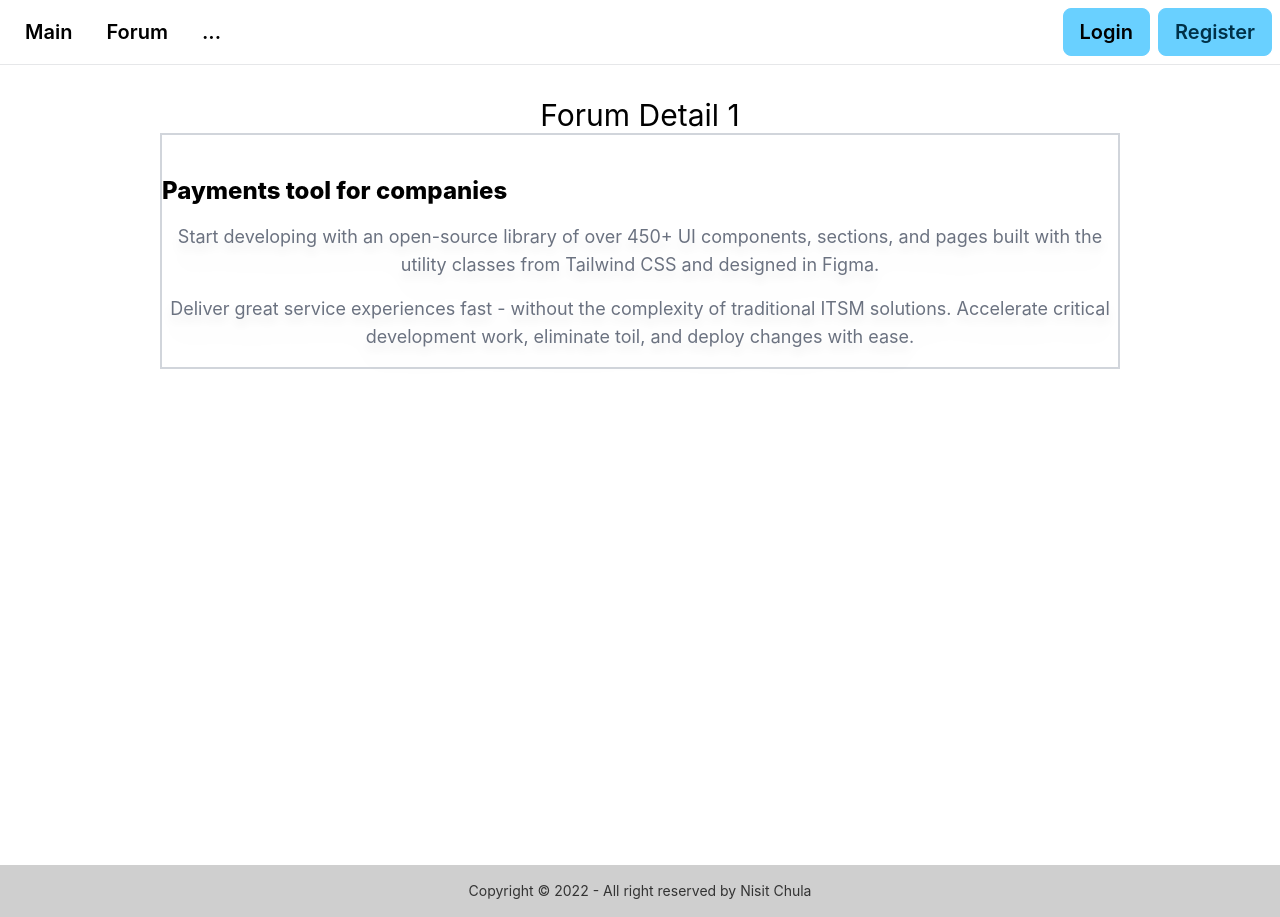
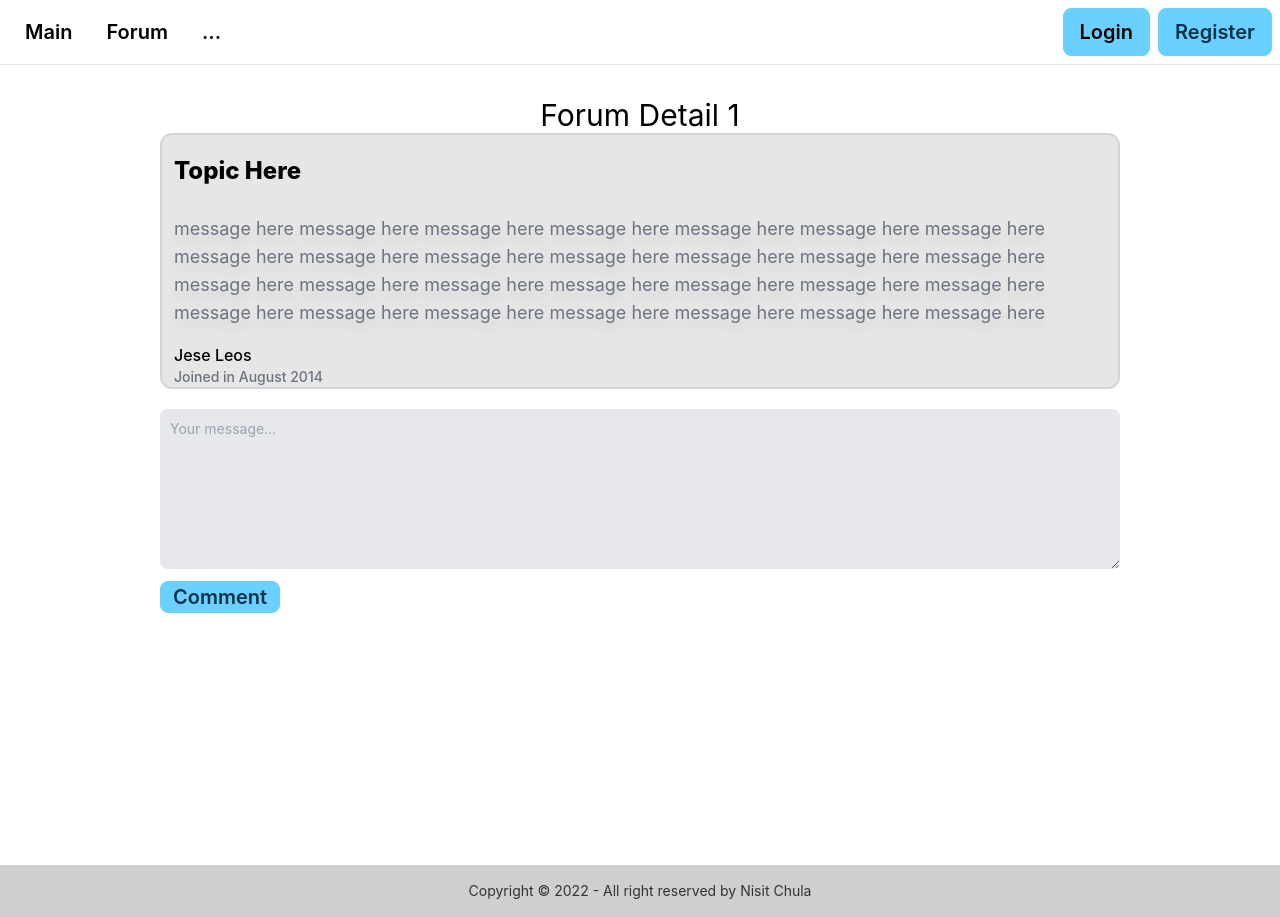
Before and after one commit to Thanapat01/startup-directory, a Next.js app: page /forum/1 in a window 1280 px wide. Built offline with nearby package versions, Linux system fonts and the light colour scheme.

Commit message:
forum detail layout

```diff
--- a/components/navbar.js
+++ b/components/navbar.js
@@ -7,6 +7,7 @@ export default function Navbar() {
         <Link href="/">
           <a className="btn btn-ghost normal-case text-xl ">Main</a>
         </Link>
+
         <Link href="/../forum">
           <a className="btn btn-ghost normal-case text-xl">Forum</a>
         </Link>
--- a/pages/forum/[forumId].js
+++ b/pages/forum/[forumId].js
@@ -16,20 +16,54 @@ export default function ForumDetail(props) {
         Forum Detail {props.forumId}
       </div>
       <div className="flex justify-center">
-        <div className="flex  text-center flex-wrap border-solid border-2 border-gray-300 w-3/4">
-          <h2 class="mt-10 text-2xl font-extrabold dark:text-black ">
-            Payments tool for companies
-          </h2>
-          <p class="my-4 text-lg text-gray-500 drop-shadow-xl">
-            Start developing with an open-source library of over 450+ UI
-            components, sections, and pages built with the utility classes from
-            Tailwind CSS and designed in Figma.
+        <div className="flex text-center bg-base-200 flex-wrap border-solid border-2 rounded-xl border-gray-300 w-3/4 ">
+          <div className="mb-3 ml-3 mt-5 text-2xl font-extrabold ">
+            Topic Here
+          </div>
+          <p className="ml-3 text-left my-4 text-lg text-gray-500 drop-shadow-xl">
+            message here message here message here message here message here
+            message here message here message here message here message here
+            message here message here message here message here message here
+            message here message here message here message here message here
+            message here message here message here message here message here
+            message here message here message here
           </p>
-          <p class="mb-4 text-lg font-normal text-gray-500 dark:text-gray-400 drop-shadow-xl">
-            Deliver great service experiences fast - without the complexity of
-            traditional ITSM solutions. Accelerate critical development work,
-            eliminate toil, and deploy changes with ease.
-          </p>
+          <div className="flex">
+            <div className="flex items-center space-x-4 ">
+              {/* <img
+                className="ml-3 mb-3 w-12 h-12 rounded-full  "
+                src="https://i.pinimg.com/564x/98/fc/88/98fc8863c7e68df57cd7ad7442f0ec18.jpg"
+                alt=""
+              ></img> */}
+            </div>
+            <div className="ml-3">
+              <div className="font-medium text-left">
+                <div>Jese Leos</div>
+                <div className="text-sm text-gray-500 text-left">
+                  Joined in August 2014
+                </div>
+              </div>
+            </div>
+          </div>
+        </div>
+      </div>
+      <div className="">
+        <div className="mt-5 flex justify-center ">
+          <textarea
+            id="message"
+            rows="7"
+            className="block p-2.5 w-3/4 text-sm rounded-lg border-black bg-gray-200 border-gray-200 placeholder-gray-400 focus:outline-none"
+            placeholder="Your message..."
+          ></textarea>
+        </div>
+        <div className="flex justify-center">
+          <div className="flex justify-start w-3/4">
+            <div className="flex-none">
+              <a className="mt-3 mr-2 btn btn-sm btn-primary normal-case text-xl">
+                Comment
+              </a>
+            </div>
+          </div>
         </div>
       </div>
     </div>
--- a/pages/forum/index.js
+++ b/pages/forum/index.js
@@ -5,13 +5,13 @@ import Link from "next/link";
 let data = [
   {
     id: 1,
-    title: "Technology",
+    name: "Technology",
     tag: "#data",
     time: "2022-11-03",
   },
   {
     id: 2,
-    title: "Food",
+    name: "Food",
     tag: "#food",
     time: "2022-11-05",
   },
--- a/pages/question.js
+++ b/pages/question.js
@@ -24,10 +24,7 @@ export default function Question() {
           placeholder="Your message..."
         ></textarea>
 
-        <button
-          type="submit"
-          className="mt-3 inline-flex items-center px-5 py-2.5 text-sm font-medium text-center text-white bg-blue-700 rounded-lg focus:ring-4 focus:ring-blue-200 dark:focus:ring-blue-900 hover:bg-blue-800"
-        >
+        <button type="submit" className="mt-3 btn btn-primary">
           Publish post
         </button>
       </div>
```
